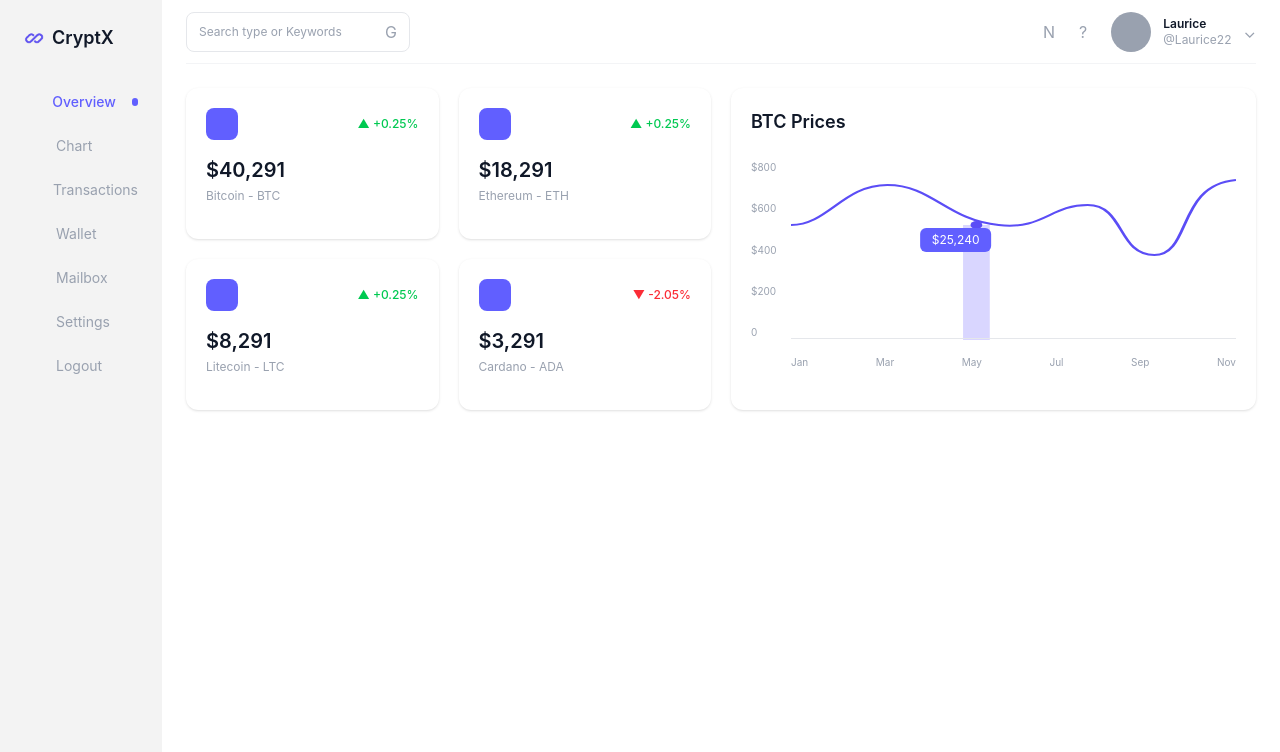
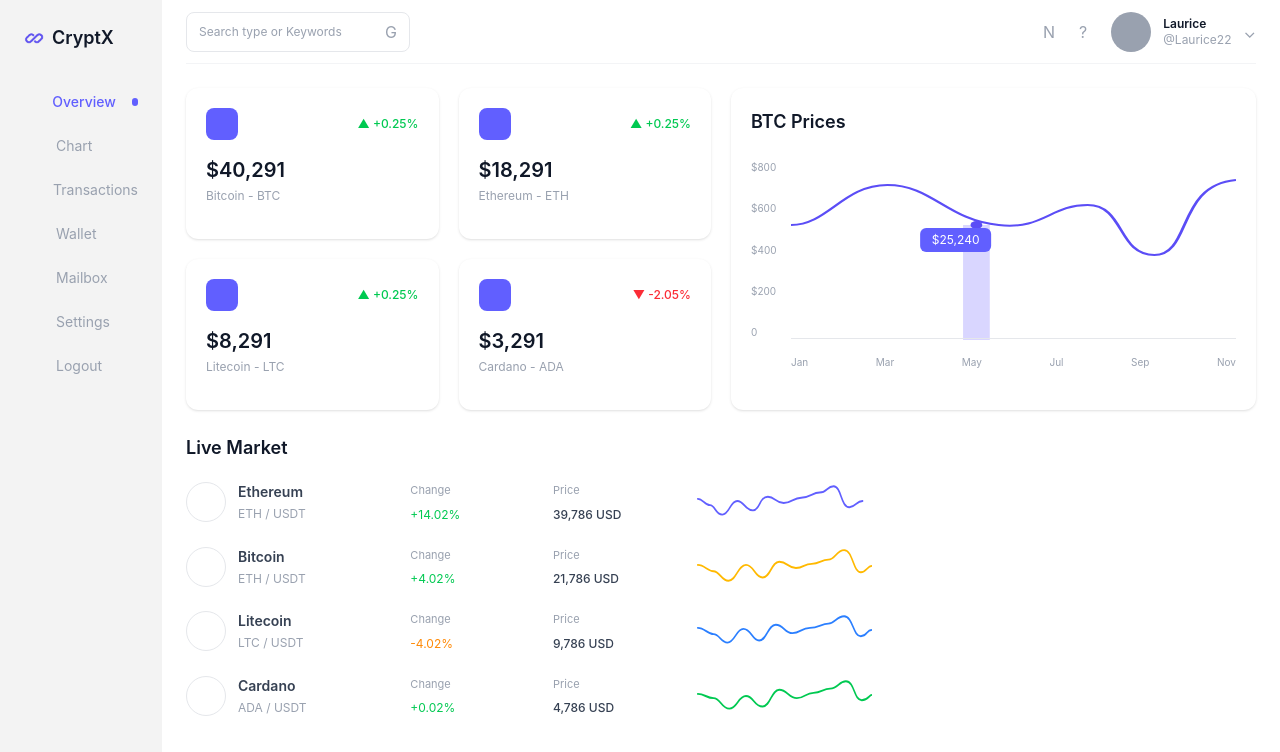
Before and after one commit to Durandt-Boshoff/CryptX-design, a React (Vite) app: page / in a window 1280 px wide. Shown: the top 752 px of the page. Built offline with nearby package versions, Linux system fonts and the light colour scheme.

Commit message:
Add LiveMarket component to display real-time cryptocurrency market data

```diff
--- a/src/components/layout/MainContent.jsx
+++ b/src/components/layout/MainContent.jsx
@@ -1,5 +1,6 @@
 import MetricCard from "../ui/MetricCard";
 import ChartVisual from "../ui/ChartVisual";
+import LiveMarket from "../ui/LiveMarket";
 
 const cryptoData = [
     {
@@ -53,6 +54,15 @@ function MainContent() {
                 </div>
 
             </div>
+
+            {/* Bottom Dashboard Section */}
+            <div className="mt-6 grid grid-cols-1 gap-10 lg:grid-cols-[2fr_1fr]">
+                <LiveMarket />
+
+                <div>
+                    {/* Transactions */}
+                </div>
+            </div>
         </section>
     );
 }
--- /dev/null
+++ b/src/components/ui/LiveMarket.jsx
@@ -0,0 +1,125 @@
+const marketData = [
+    {
+        name: "Ethereum",
+        symbol: "ETH / USDT",
+        change: "+14.02%",
+        price: "39,786 USD",
+        positive: true,
+        chartColor: "stroke-indigo-500",
+        chart:
+            "M2 16 C8 16 10 22 16 22 C22 22 22 31 30 31 C38 31 39 18 47 18 C55 18 56 27 65 27 C73 27 72 14 82 14 C90 14 91 20 100 20 C109 20 111 15 120 15 C130 15 133 10 141 10 C150 10 149 4 157 4 C166 4 165 24 175 24 C182 24 183 18 190 18",
+    },
+    {
+        name: "Bitcoin",
+        symbol: "ETH / USDT",
+        change: "+4.02%",
+        price: "21,786 USD",
+        positive: true,
+        chartColor: "stroke-amber-400",
+        chart:
+            "M2 17 C10 17 13 23 20 23 C27 23 29 32 37 32 C46 32 48 17 57 17 C66 17 67 29 76 29 C85 29 86 14 95 14 C104 14 105 20 114 20 C123 20 123 16 132 16 C141 16 143 12 151 12 C159 12 160 3 169 3 C179 3 179 24 188 24 C194 24 196 18 200 18",
+    },
+    {
+        name: "Litecoin",
+        symbol: "LTC / USDT",
+        change: "-4.02%",
+        price: "9,786 USD",
+        positive: false,
+        chartColor: "stroke-blue-500",
+        chart:
+            "M2 16 C10 16 13 22 20 22 C27 22 28 30 36 30 C44 30 46 17 54 17 C63 17 64 28 72 28 C81 28 82 13 91 13 C100 13 101 21 110 21 C119 21 120 16 130 16 C140 16 143 12 151 12 C159 12 160 5 169 5 C179 5 179 24 188 24 C195 24 195 18 200 18",
+    },
+    {
+        name: "Cardano",
+        symbol: "ADA / USDT",
+        change: "+0.02%",
+        price: "4,786 USD",
+        positive: true,
+        chartColor: "stroke-green-500",
+        chart:
+            "M2 17 C10 17 12 21 20 21 C28 21 29 31 38 31 C47 31 48 19 57 19 C66 19 66 29 76 29 C85 29 86 13 95 13 C104 13 106 21 115 21 C124 21 125 16 134 16 C143 16 145 12 153 12 C162 12 163 5 171 5 C181 5 180 23 189 23 C196 23 198 18 200 18",
+    },
+];
+
+function LiveMarket() {
+    return (
+        <section>
+            <h2 className="mb-5 text-lg font-semibold text-gray-900">
+                Live Market
+            </h2>
+
+            <div className="flex flex-col gap-6">
+                {marketData.map((coin) => (
+                    <div
+                        key={coin.name}
+                        className="grid grid-cols-[1.5fr_0.9fr_0.9fr_1.3fr] items-center gap-5"
+                    >
+                        {/* Coin */}
+                        <div className="flex items-center gap-3">
+                            <div className="flex h-10 w-10 shrink-0 items-center justify-center rounded-full border border-gray-200">
+                                {/* Font Awesome icon later */}
+                            </div>
+
+                            <div>
+                                <p className="text-sm font-semibold text-gray-700">
+                                    {coin.name}
+                                </p>
+
+                                <p className="mt-1 text-xs text-gray-400">
+                                    {coin.symbol}
+                                </p>
+                            </div>
+                        </div>
+
+                        {/* Change */}
+                        <div>
+                            <p className="text-[11px] text-gray-400">
+                                Change
+                            </p>
+
+                            <p
+                                className={`mt-2 text-xs ${
+                                    coin.positive
+                                        ? "text-green-500"
+                                        : "text-orange-400"
+                                }`}
+                            >
+                                {coin.change}
+                            </p>
+                        </div>
+
+                        {/* Price */}
+                        <div>
+                            <p className="text-[11px] text-gray-400">
+                                Price
+                            </p>
+
+                            <p className="mt-2 text-xs font-medium text-gray-700">
+                                {coin.price}
+                            </p>
+                        </div>
+
+                        {/* Mini Chart */}
+                        <div className="h-10 w-full min-w-27.5">
+                            <svg
+                                viewBox="0 0 202 38"
+                                className="h-full w-full"
+                                preserveAspectRatio="none"
+                            >
+                                <path
+                                    d={coin.chart}
+                                    fill="none"
+                                    className={coin.chartColor}
+                                    strokeWidth="1.8"
+                                    strokeLinecap="round"
+                                />
+                            </svg>
+                        </div>
+                    </div>
+                ))}
+            </div>
+        </section>
+    );
+}
+
+export default LiveMarket;
```
